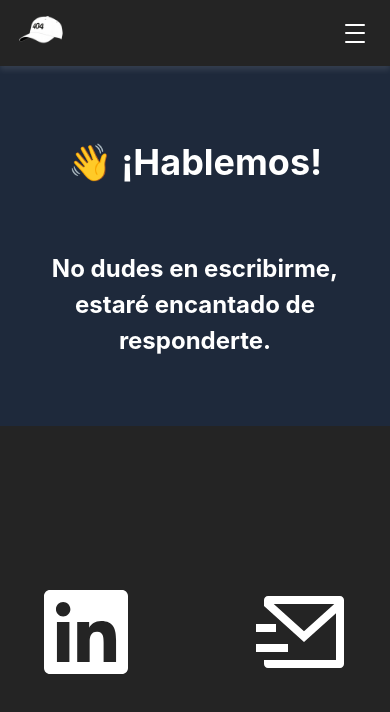
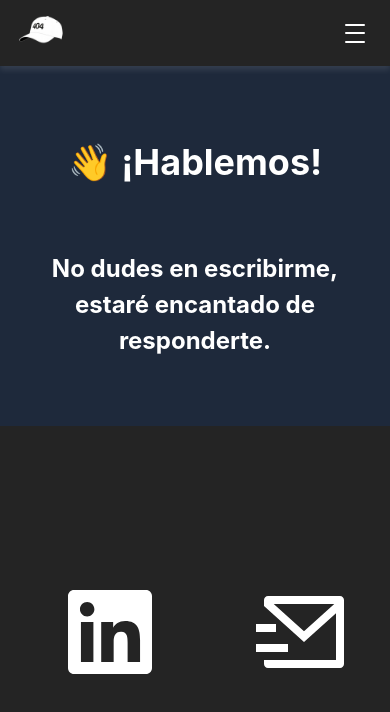
Before and after one commit to EstebanCO-FSD/My_Portfolio, a React (Vite) app: page /Contact in a window 390 px wide. Shown: the top 712 px of the page. Built offline with nearby package versions, Linux system fonts and the light colour scheme.

Commit message:
My portfolio - Day 7 (Responsive Features / Part 2)

```diff
--- a/src/assets/css/Contact.css
+++ b/src/assets/css/Contact.css
@@ -55,4 +55,11 @@
         flex-direction: row;
         padding: 8%;
     }
+
+    .contact-btn {
+        height: 6em;
+        padding: 1.5em 0 1.5em 1.5em;
+        will-change: filter;
+        transition: filter 300ms;
+    }
 }
```
